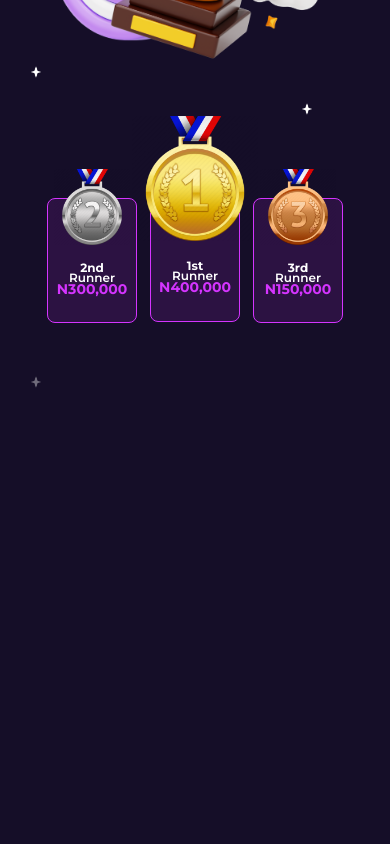
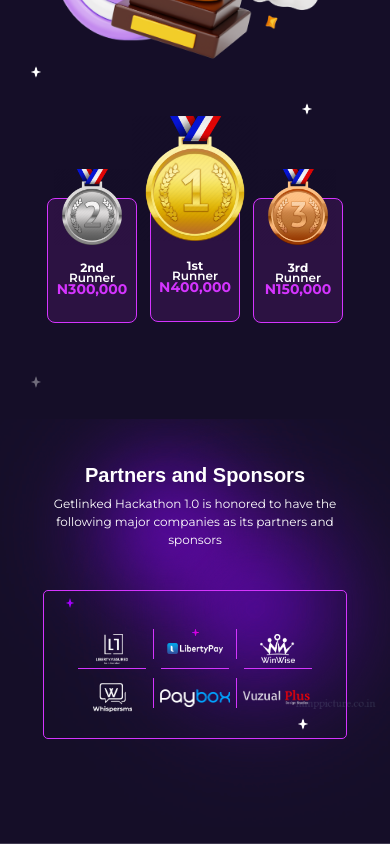
Before and after one commit to icyybee/Hackathon, a React (Create React App) app: page / in a window 390 px wide. Shown: the part 5993-6837 px from the top of the page. Before the commit the page ends 6412 px from the top, so only its background shows below. Built offline with nearby package versions, Linux system fonts and the light colour scheme; a web font is replaced by a local one.

Commit message:
landing page responsiveness sponsors completed

```diff
--- a/src/App.css
+++ b/src/App.css
@@ -304,6 +304,26 @@ input:focus {
   .faq-two::after {
     margin-top: -60%;
   }
+
+  .sponsor::before {
+    content: url(./assets/img/star\ pu-sm.png);
+    margin-top: 0px;
+    margin-left: 22px;
+  }
+
+  .part::after {
+    width: 68.271px;
+    height: 2px;
+    margin-top: 0px;
+  }
+
+  .parts::after {
+    display: none;
+  }
+
+  .part, .parts {
+    width: 100%;
+  }
 }
 
 @media (max-width:1000px) {
--- a/src/components/sponsors.js
+++ b/src/components/sponsors.js
@@ -10,42 +10,44 @@ import Vizual from '../assets/img/Vizual Plus.png'
 
 export default function Sponsors() {
     return (
-        <div className='section border-bt pt-[114px] pb-[128px] px-[129px] '>
+        <div className='section border-bt desktop:pt-[114px] pt-[41px] desktop:pb-[128px] pb-[104.41px] desktop:px-[8.3%] px-[43px]'>
             <div className='flex flex-col items-center'>
-                <h1 className='font-clash-display text-[32px] font-bold'>Partners and Sponsors</h1>
-                <h2 className='w-[452px] mt-[22px] text-[14px] text-center'>Getlinked Hackathon 1.0 is honored to have the following major companies as its partners and sponsors</h2>
-                <div className='w-full mt-[65px] h-[560px] sponsor rounded-[5px] border border-secondary'>
-                    <div className='pt-[100px] pb-[77px] flex flex-col items-center'>
-                        <img src={Star} alt='star' className='mb-[19px]'/>
-                        <div className='flex flex-col gap-[31.16px]'>
-                            <div className='flex h-[140px] gap-[31.16px]'>
+                <h1 className='font-clash-display desktop:text-[32px] text-[20px] font-bold'>Partners and Sponsors</h1>
+                <h2 className='desktop:w-[452px] w-full desktop:mt-[22px] mt-[5px] desktop:text-[14px] text-[12px] text-center'>Getlinked Hackathon 1.0 is honored to have the following major companies as its partners and sponsors</h2>
+                <div className='w-full desktop:mt-[65px] mt-[41px] desktop:h-[560px] h-[148.58px] sponsor rounded-[5px] border border-secondary'>
+                    <div className='desktop:pt-[100px] py-[38.21px] desktop:pb-[77px] flex flex-col items-center'>
+                        <img src={Star} alt='star' className='w-[7px] h-[7px] desktop:w-auto desktop:h-auto desktop:mb-[19px] absolute desktop:static'/>
+                        <div className='flex flex-col desktop:gap-[31.16px] gap-[8.39px] w-full'>
+                            <div className='flex desktop:h-[140px] px-[9%] h-10 justify-between w-full'>
                                 <div className='part'>
-                                    <img src={Liberty} alt='libertycolor' className='w-[120.562px] h-full object-contain' />
+                                    <img src={Liberty} alt='libertycolor' className='desktop:w-[120.562px] w-[31.9px] h-full object-contain' />
                                 </div>
-                                <div className='w-1 h-[112.476px] bg-secondary'></div>
+                                <div className='desktop:w-1 w-[2px] desktop:h-[112.476px] h-[29.84px] bg-secondary'></div>
                                 <div className='part'>
-                                    <img src={Liberty2} alt='libertycolor' className='w-[213.189px] h-full object-contain' />
+                                    <img src={Liberty2} alt='libertycolor' className='desktop:w-[213.189px] w-[56.67px] h-full object-contain' />
                                 </div>
-                                <div className='w-1 h-[112.476px] bg-secondary'></div>
+                                <div className='desktop:w-1 w-[2px] desktop:h-[112.476px] h-[29.84px] bg-secondary'></div>
                                 <div className='part'>
-                                    <img src={Winwise} alt='libertycolor' className='w-[131.589px] h-full object-contain' />
+                                    <img src={Winwise} alt='libertycolor' className='desktop:w-[131.589px] w-[34.91px] h-full object-contain' />
                                 </div>
                             </div>
-                            <div className='flex h-[140px] gap-[31.16px]'>
+                            <div className='flex desktop:h-[140px] px-[9%] h-10 justify-between w-full'>
                                 <div className='parts'>
-                                    <img src={Whisper} alt='libertycolor' className='w-[147.027px] h-full object-contain' />
+                                    <img src={Whisper} alt='libertycolor' className='desktop:w-[147.027px] w-[39.012px] h-full object-contain' />
                                 </div>
-                                <div className='w-1 h-[112.476px] bg-secondary'></div>
+                                <div className='desktop:w-1 w-[2px] desktop:h-[112.476px] h-[29.84px] bg-secondary'></div>
                                 <div className='parts'>
-                                    <img src={Paybox} alt='libertycolor' className='w-[204.368px] h-full object-contain' />
+                                    <img src={Paybox} alt='libertycolor' className='desktop:w-[204.368px] w-[70px] h-full object-contain' />
                                 </div>
-                                <div className='w-1 h-[112.476px] bg-secondary'></div>
+                                <div className='desktop:w-1 w-[2px] desktop:h-[112.476px] h-[29.84px] bg-secondary'></div>
                                 <div className='parts'>
-                                    <img src={Vizual} alt='libertycolor' className='w-[231px] h-full object-contain' />
+                                    <img src={Vizual} alt='libertycolor' className='desktop:w-[231px] w-[69px] h-full object-contain' />
                                 </div>
                             </div>
                         </div>
-                        <img src={Star2} alt='star' className='mt-[34px] w-[26px] h-8'/>
+                        <div className='w-full desktop:mt-[34px] flex justify-end desktop:justify-center mr-[25%] desktop:mr-0'>
+                            <img src={Star2} alt='star' className='desktop:w-[26px] w-[10px] desktop:h-8 h-3'/>
+                        </div>
                     </div>
                 </div>
             </div>
--- a/src/routes/home.js
+++ b/src/routes/home.js
@@ -39,8 +39,8 @@ export default function Home() {
             <Faq />
             <Timeline />
             <Prizes />
-            {/* <Sponsors />
-            <Privacy />
+            <Sponsors />
+            {/* <Privacy />
             <Footer />  */}
         </motion.div>
     )
```
Also changed, not shown: src/assets/img/star pu-sm.png (added).
